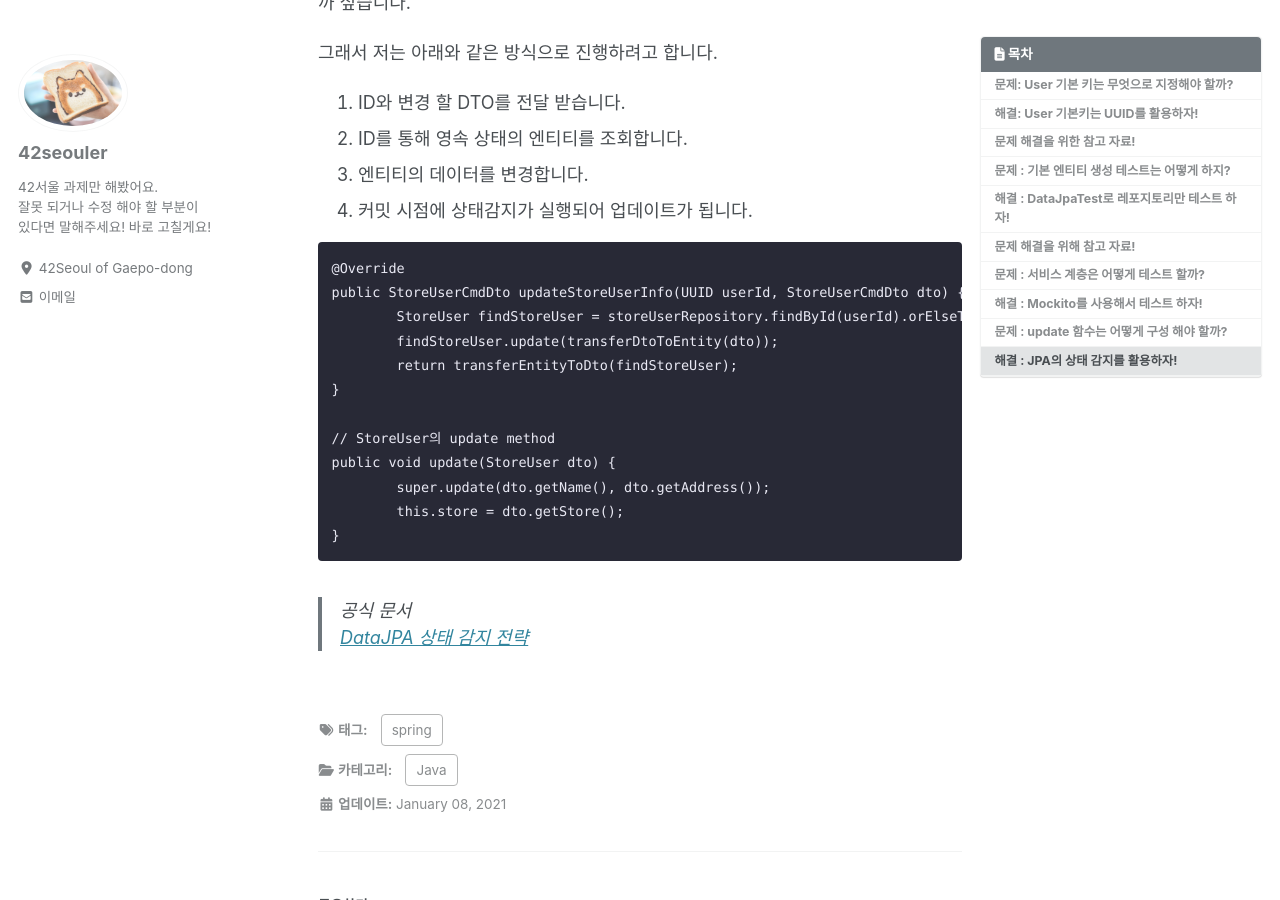
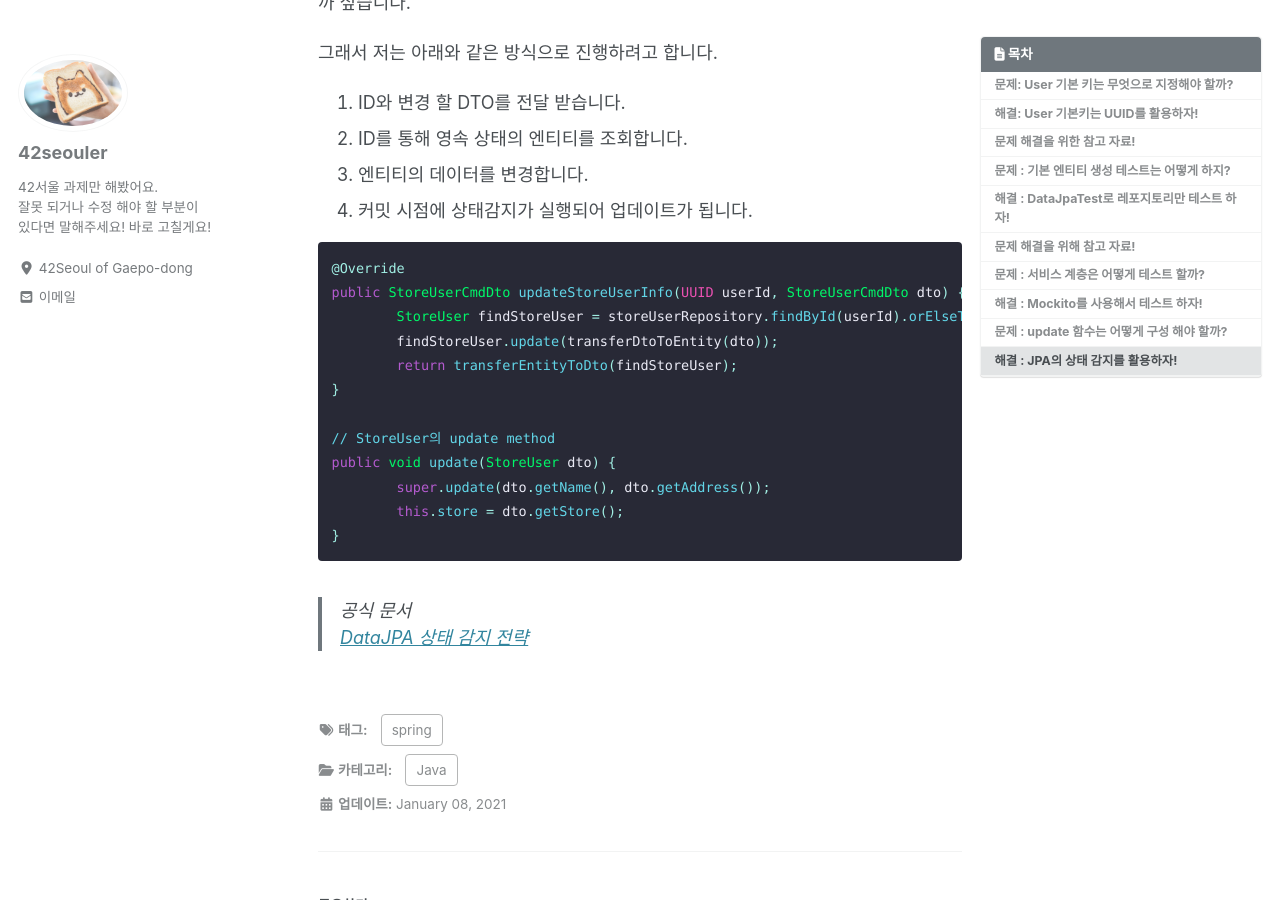
Before and after one commit to 42seouler/42seouler.github.io, a Jekyll site: the page built from _posts/2021/java/2021-01-07-albacorn.md, in a window 1280 px wide and 900 px high, scrolled down 5966 px. Built offline with Jekyll 4.4.1, drawn with Linux system fonts in a browser that asks for light colours; cached includes are drawn as plain includes; nearby versions of some CDN libraries; a script that is not in the unit is left out; comment, search, counter and statistics services are not loaded.

Commit message:
java 추가

````diff
--- a/_posts/2021/java/2021-01-07-albacorn.md
+++ b/_posts/2021/java/2021-01-07-albacorn.md
@@ -244,7 +244,7 @@ JPA의 Merge기능은 모든 필드를 변경해버리고, 데이터가 없으
 3. 엔티티의 데이터를 변경합니다.
 4. 커밋 시점에 상태감지가 실행되어 업데이트가 됩니다.
 
-```
+```java
 @Override
 public StoreUserCmdDto updateStoreUserInfo(UUID userId, StoreUserCmdDto dto) {
         StoreUser findStoreUser = storeUserRepository.findById(userId).orElseThrow();
@@ -261,4 +261,3 @@ public void update(StoreUser dto) {
 
 > 공식 문서
 > [DataJPA 상태 감지 전략](https://docs.spring.io/spring-data/jpa/docs/current/reference/html/#reference)
->
````
